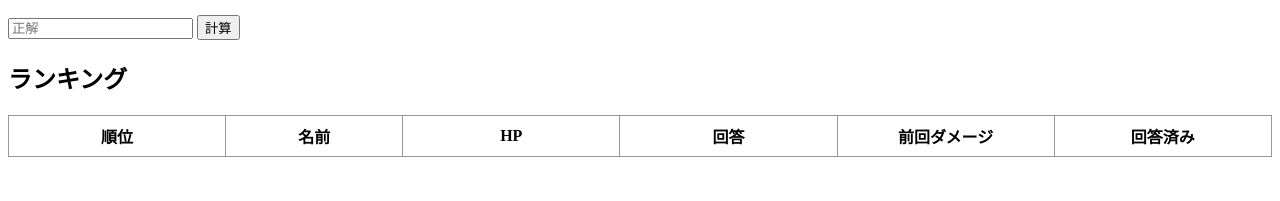
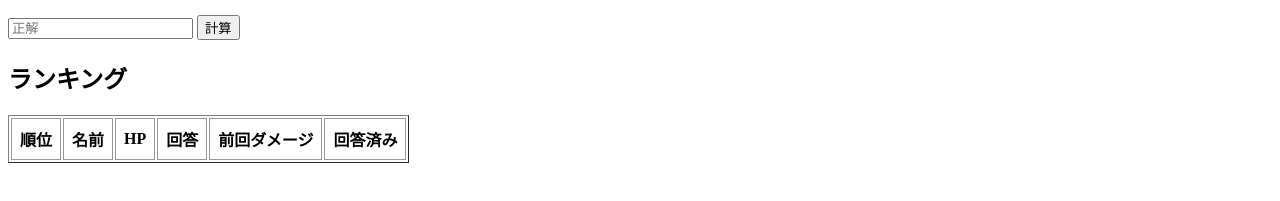
Before and after one commit to g2532XXX-cloud/percent-balloon_player, a website: page public/admin.html in a window 1280 px wide. Shown: the part 117-318 px from the top of the page. Drawn offline with Linux system fonts and the light colour scheme; no server answers.

Commit message:
Update admin.html

```diff
--- a/public/admin.html
+++ b/public/admin.html
@@ -4,23 +4,12 @@
 <meta charset="UTF-8">
 <title>管理画面</title>
 <style>
-  table {
-    width: 100%;
-    table-layout: fixed;
-    border-collapse: collapse;
-  }
-
   th, td {
     border: 1px solid #999;
     padding: 8px;
     text-align: center;
     word-break: break-word;
     white-space: normal;
-  }
-
-  td:nth-child(2),
-  th:nth-child(2) {
-    width: 160px;
   }
 </style>
 </head>
```
